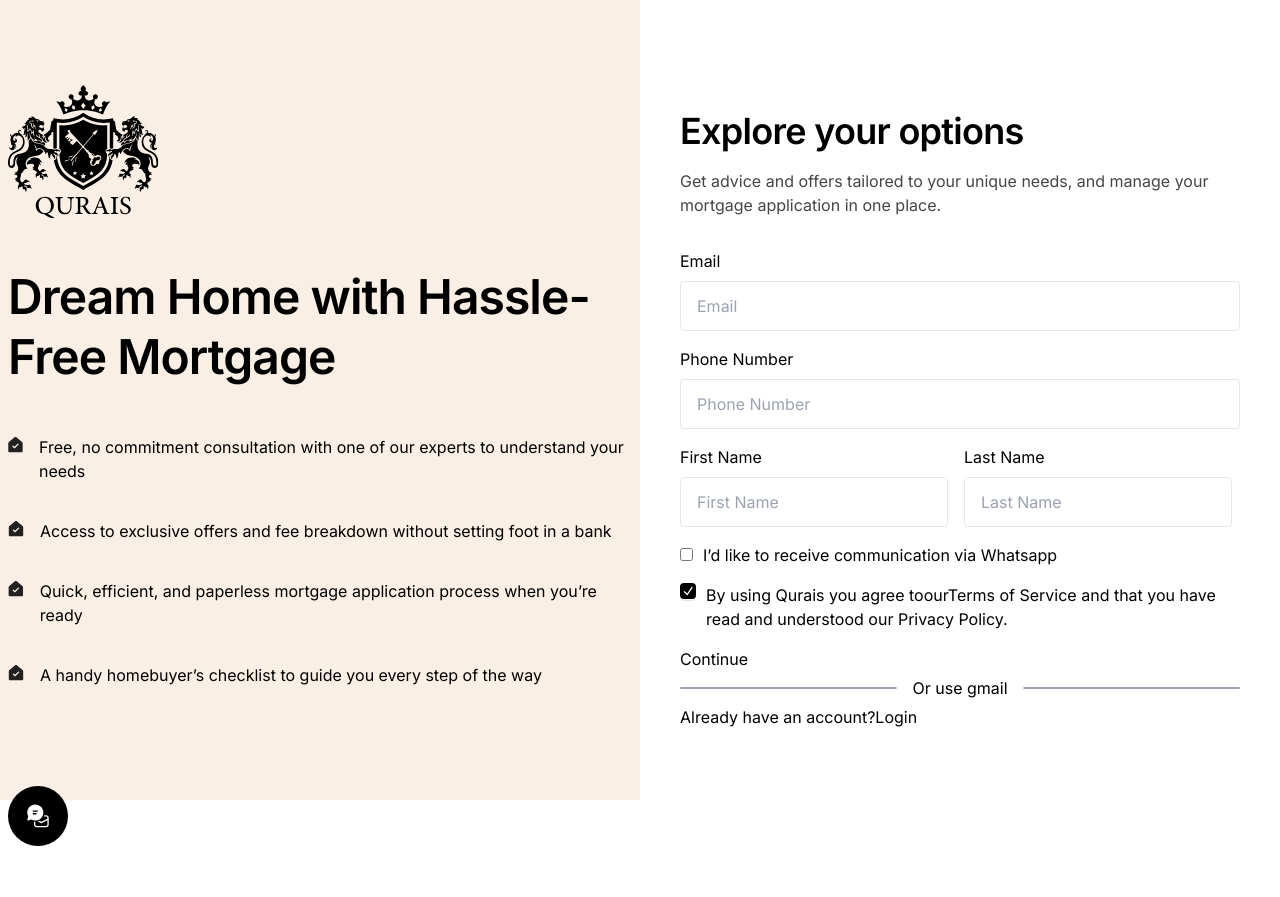
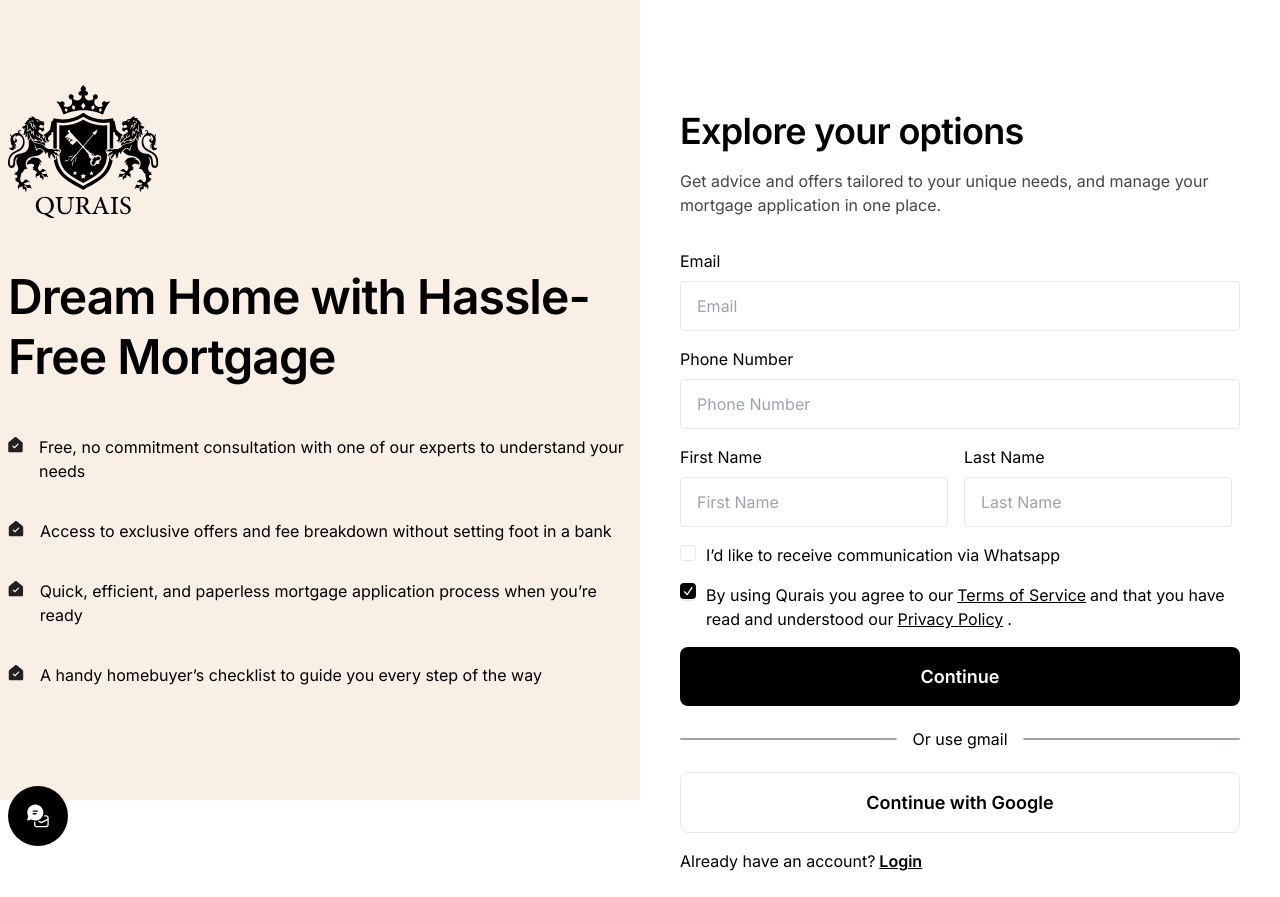
Before and after one commit to masudrahman-dev/qurais, a React (Vite) app: page / in a window 1280 px wide. Before the commit the page ends 846 px from the top, so only its background shows below. Built offline with nearby package versions, Linux system fonts and the light colour scheme.

Commit message:
create page design done

```diff
--- a/src/components/atoms/button/Button.tsx
+++ b/src/components/atoms/button/Button.tsx
@@ -10,7 +10,14 @@ interface ButtonProps {
 const Button = forwardRef<HTMLButtonElement, ButtonProps>(
   ({ children, className, type = "button" }, ref) => {
     return (
-      <button ref={ref} type={type} className={clx("", className)}>
+      <button
+        ref={ref}
+        type={type}
+        className={clx(
+          "hover:scale-105 block transition-transform duration-200 p-base w-full rounded-lg bg-black text-white text-[18px] font-semibold  ",
+          className
+        )}
+      >
         {children ? children : "button"}
       </button>
     );
--- a/src/components/templates/create-account/CreateAccount.tsx
+++ b/src/components/templates/create-account/CreateAccount.tsx
@@ -50,35 +50,39 @@ const CreateAccount = () => {
                   </label>
                 </div>
 
-                <div>
-                  <label className="block space-x-[10px] " htmlFor="username">
-                    <input type="checkbox" />
-                    <span>I’d like to receive communication via Whatsapp</span>
-                  </label>
+                <div className="flex items-baseline gap-[10px]">
+                  <Checkbox />
+                  <span>I’d like to receive communication via Whatsapp</span>
                 </div>
                 <div className="flex items-baseline gap-[10px]">
                   <Checkbox isChecked={true} />
+                  <p>
+                    By using Qurais you agree to our
+                    <span className="underline px-1">
 
-                  <p>
-                    By using Qurais you agree to
-                    <span>ourTerms of Service</span> and that you have read and
-                    understood our <span>Privacy Policy</span>.
+                      Terms of Service
+                    </span>
+                    and that you have read and understood our
+                    <span className="underline px-1">Privacy Policy</span>.
                   </p>
                 </div>
 
                 <Button>Continue</Button>
 
-                <div className="relative">
+                <div className="relative py-4">
                   <div className="h-[2px] rounded-full bg-gray-400 w-full"></div>
-                  <span className="absolute px-4 py-2 rounded-lg  bg-white top-1/2 left-1/2 -translate-x-1/2 -translate-y-1/2">
+                  <span className="absolute px-4  rounded-lg  bg-white top-1/2 left-1/2 -translate-x-1/2 -translate-y-1/2">
                     Or use gmail
                   </span>
                 </div>
+                <Button className="bg-transparent border text-nowrap text-black">
+                  Continue with Google
+                </Button>
+
                 <div>
                   <p>
                     <span>Already have an account?</span>
-
-                    <span>Login</span>
+                    <span className="underline pl-1 font-semibold">Login</span>
                   </p>
                 </div>
               </div>
--- a/tailwind.config.js
+++ b/tailwind.config.js
@@ -20,7 +20,7 @@ export default {
         ...blackA,
         ...violet,
       },
-      space: {
+      spacing: {
         base: "1rem",
       },
       fontSize: {
```
